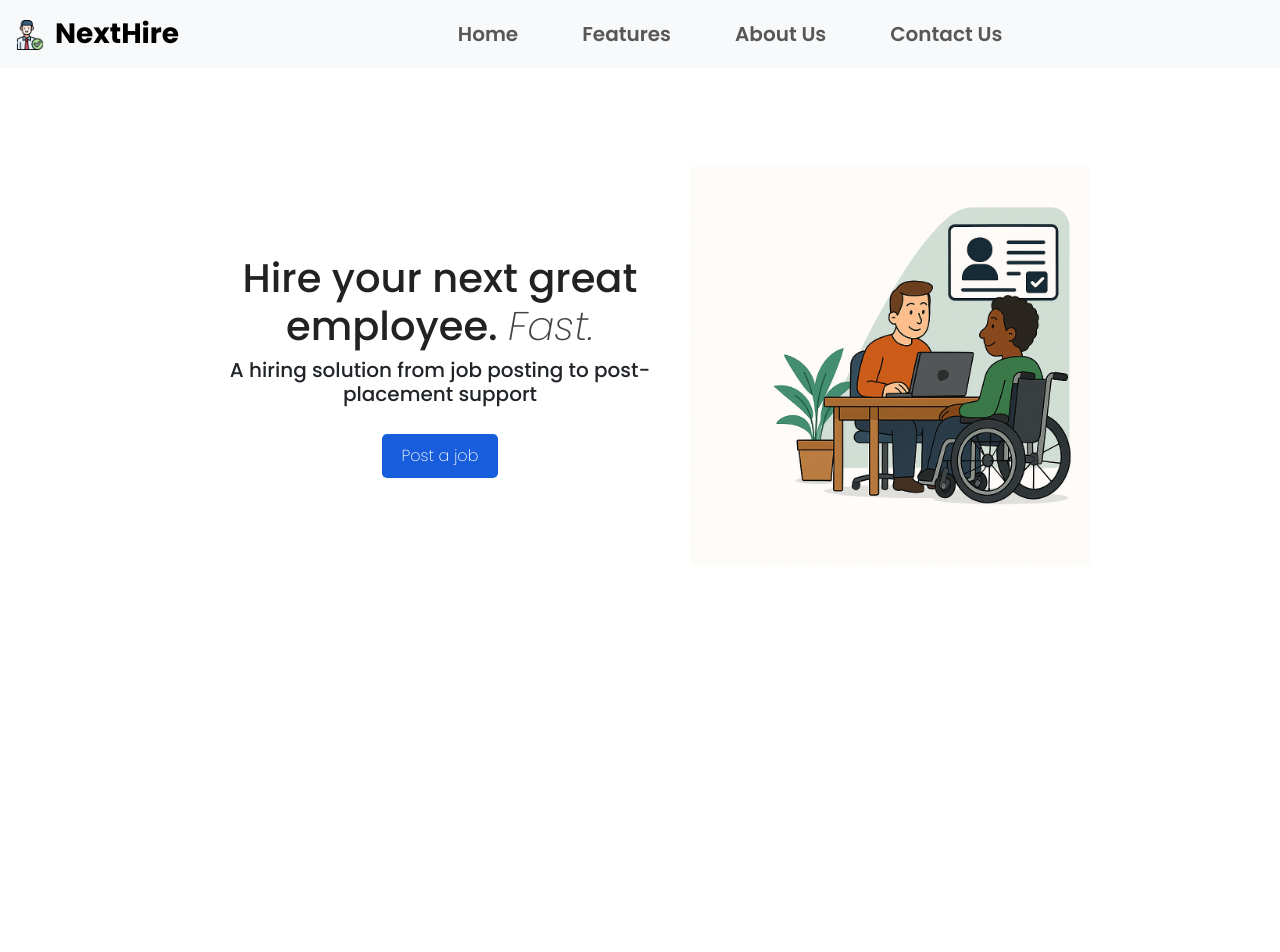
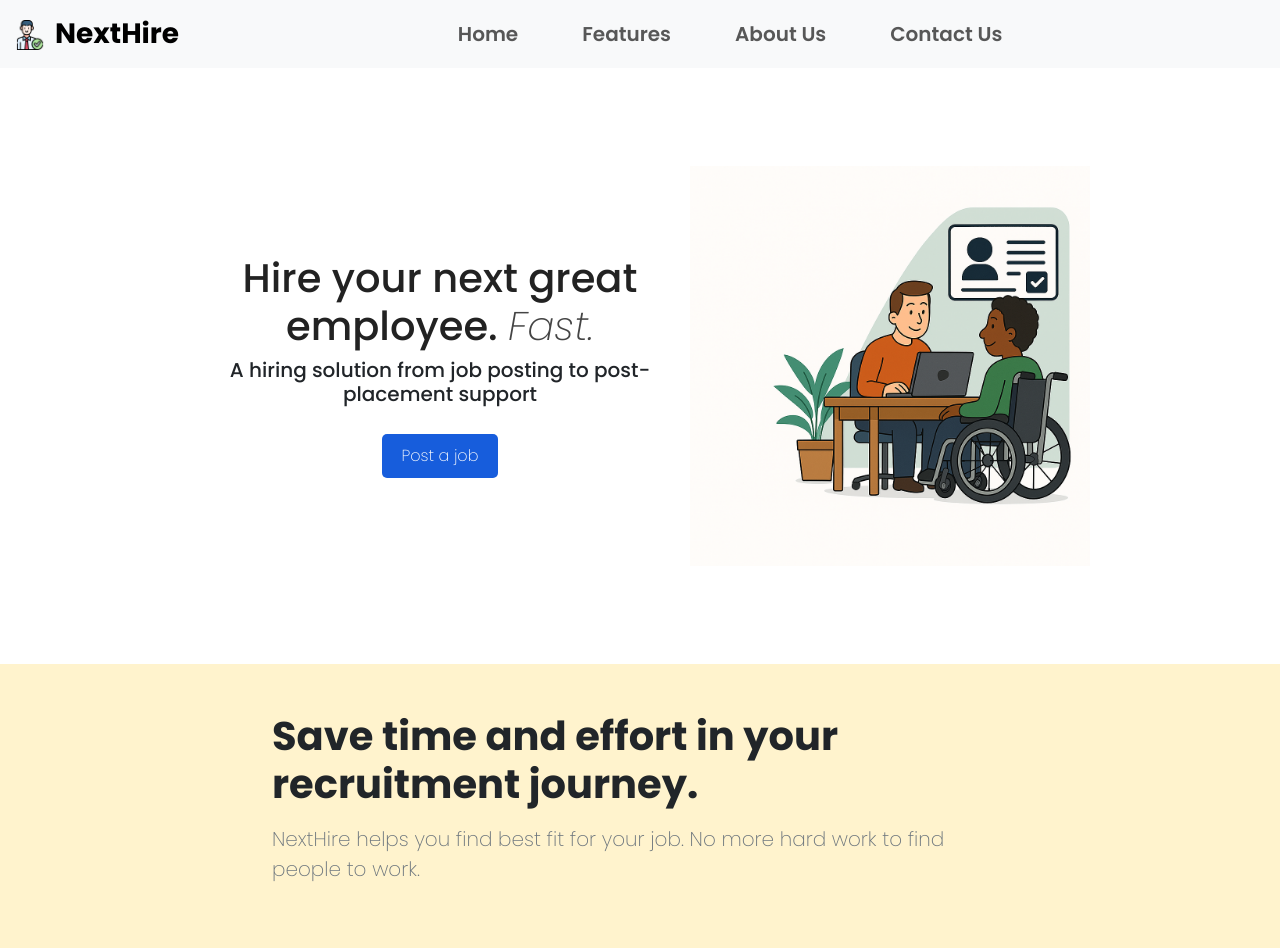
Before and after one commit to yash2607-del/NextHire, a React (Vite) app in the folder client/: page /recruiter_landing in a window 1280 px wide. Shown: the top 952 px of the page. Before the commit the page ends 800 px from the top, so only its background shows below. Built offline with nearby package versions, Linux system fonts and the light colour scheme.

Commit message:
Changes made to main page of Recruiter

```diff
--- a/client/src/pages/recruiter/recruiter_landing/RecLanding.jsx
+++ b/client/src/pages/recruiter/recruiter_landing/RecLanding.jsx
@@ -1,6 +1,8 @@
 import React from "react";
 import "./RecLanding.css";
 import Navbar from "../../../components/Navbar";
+import Footer from "../../../components/Footer";
+
 function RecLanding(){
   return (
     <>
@@ -17,6 +19,22 @@ function RecLanding(){
         </div>
       </div>
     </div>
+    <div className="bg-warning-subtle w-100 py-5">
+      <div className="container">
+        <div className="row justify-content-center">
+          <div className="col-lg-8 text-start">
+            <h2 className="fw-bold fs-1">
+              Save time and effort in your recruitment journey.
+            </h2>
+            <p className="fs-5 text-secondary mt-3">
+              NextHire helps you find best fit for your job. No more hard work to find people to work.
+            </p>
+          </div>
+        </div>
+      </div>
+    </div>
+
+    <Footer />
   </>
   );
 };
--- /dev/null
+++ b/package.json
@@ -0,0 +1,5 @@
+{
+  "dependencies": {
+    "bootstrap": "^5.3.3"
+  }
+}
```
Also changed, not shown: 1 other file (tests, documents, lock files or other folders). Lines whose indentation alone changed are shown as unchanged.
